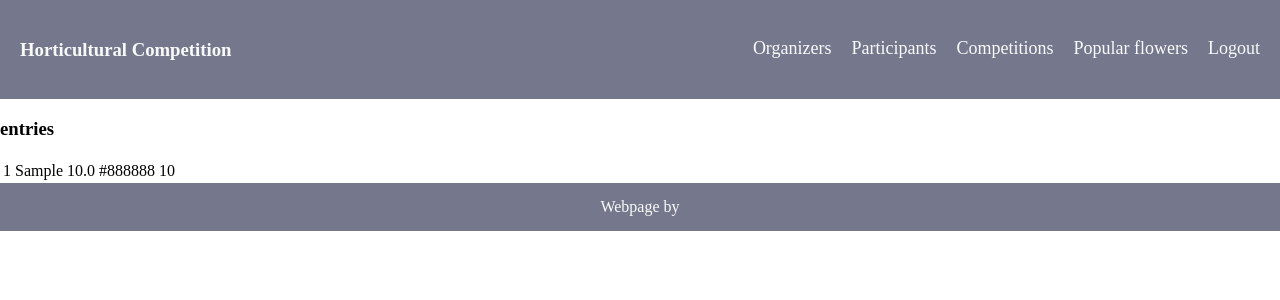
After one commit to iKeiNagai/Django, a Django app: page /User/entries/1/ in a window 1280 px wide. The commit adds this page. Shown: the top 300 px of the page. Run offline with Django 5.2, Linux system fonts and the light colour scheme; tables that the repository leaves empty hold one stand-in row (values such as "Sample post").

Commit message:
entries button feature, it displays user entries from user page

```diff
--- /dev/null
+++ b/dbproject/app/templates/entries.html
@@ -0,0 +1,20 @@
+{% extends 'home.html' %}
+
+{% block content %}
+<h3>entries</h3>
+<div>
+    <table>
+        {% for entry in entries %}
+        <tr>
+            <td>{{entry.f_id}}</td>
+            <td>{{entry.species}}</td>
+            <td>{{entry.size}}</td>
+            <td>{{entry.color}}</td>
+            <td>{{entry.age}}</td>
+        </tr>
+
+        {% endfor %}
+    </table>
+</div>
+
+{% endblock %}
--- a/dbproject/app/templates/organizers.html
+++ b/dbproject/app/templates/organizers.html
@@ -22,7 +22,6 @@
             <td>{{organizer.specialty}}</td>
             <td><button>update</button></td>
             <td><button>remove</button></td>
-            <td><button>entries</button></td>
         </tr>
         {% endfor %}
     </table>
--- a/dbproject/app/templates/user.html
+++ b/dbproject/app/templates/user.html
@@ -27,6 +27,7 @@
             <td>{{user.entriesno}}</td>
             <td><button>update</button></td>
             <td><button>remove</button></td>
+            <td><button><a href="{% url 'entries' entry=user.u_id %}">entries</a></button></td>
         </tr>
         {% endfor %}
     </table>
--- a/dbproject/app/urls.py
+++ b/dbproject/app/urls.py
@@ -5,6 +5,7 @@ urlpatterns = [
     path('', views.home, name= "home"), #home url
     path('Organizers/',views.organizers, name= "organizers"), #organizer url
     path('User/', views.user, name= "user" ), #user url
+    path('User/entries/<int:entry>/', views.entries, name= "entries" ),
     path('Competitions/', views.competitions, name= "competitions"), #competition url
     path('pflowers/', views.pflowers, name= "pflowers") #popular flowers url
 ]
--- a/dbproject/app/views.py
+++ b/dbproject/app/views.py
@@ -20,6 +20,11 @@ def user(request):
                'flowers' : f_info,
                'filter' : the_filter} #key/value to return(dictionary)
     return render(request,"user.html",context)
+
+def entries(request, entry):
+    u_entry = Flower.objects.filter(u=entry) #returns qs
+    context = {'entries' : u_entry}
+    return render(request, 'entries.html', context)
 
 def organizers(request):
     o_info = Organizers.objects.all() #creates organizers qs
```
